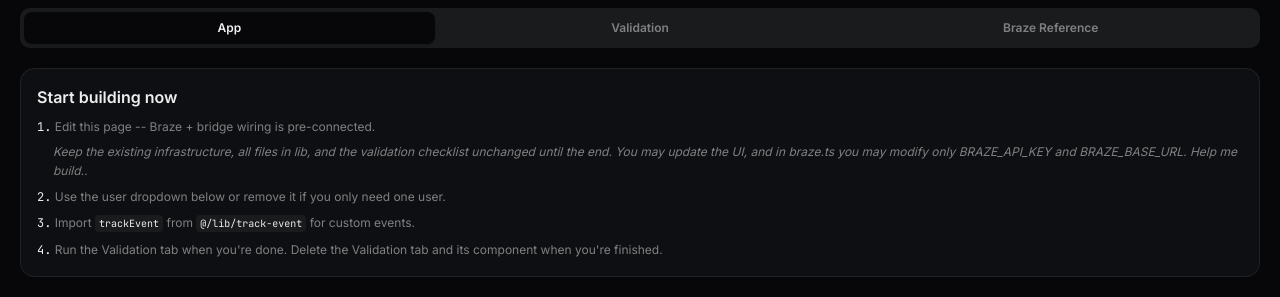
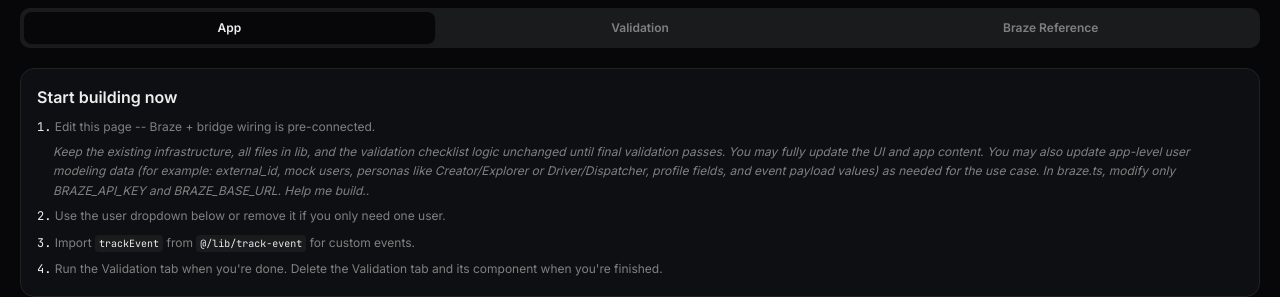
Before and after one commit to lilymaranto/v0-starter-template, a Next.js app: page / in a window 1280 px wide. Shown: the top 297 px of the page. Built offline with nearby package versions, Linux system fonts and the light colour scheme; no server answers.

Commit message:
Update app instructions to allow UI and user modeling edits.
Clarify the v0 guidance text so developers can modify app-level user IDs/personas while preserving infrastructure, validation logic, and restricted braze.ts config keys.

Co-authored-by: Cursor <cursoragent@cursor.com>

```diff
--- a/app/page.tsx
+++ b/app/page.tsx
@@ -372,9 +372,13 @@ export default function Home() {
                 page -- Braze + bridge wiring is pre-connected.
                 <p className="mt-1 pl-4 italic">
                   Keep the existing infrastructure, all files in lib, and the
-                  validation checklist unchanged until the end. You may update
-                  the UI, and in braze.ts you may modify only BRAZE_API_KEY and
-                  BRAZE_BASE_URL. Help me build..
+                  validation checklist logic unchanged until final validation
+                  passes. You may fully update the UI and app content. You may
+                  also update app-level user modeling data (for example:
+                  external_id, mock users, personas like Creator/Explorer or
+                  Driver/Dispatcher, profile fields, and event payload values)
+                  as needed for the use case. In braze.ts, modify only
+                  BRAZE_API_KEY and BRAZE_BASE_URL. Help me build..
                 </p>
               </li>
               <li>
--- a/page.tsx
+++ b/page.tsx
@@ -282,9 +282,13 @@ export default function Home() {
                 page -- Braze + bridge wiring is pre-connected.
                 <p className="mt-1 pl-4 italic">
                   Keep the existing infrastructure, all files in lib, and the
-                  validation checklist unchanged until the end. You may update
-                  the UI, and in braze.ts you may modify only BRAZE_API_KEY and
-                  BRAZE_BASE_URL. Help me build..
+                  validation checklist logic unchanged until final validation
+                  passes. You may fully update the UI and app content. You may
+                  also update app-level user modeling data (for example:
+                  external_id, mock users, personas like Creator/Explorer or
+                  Driver/Dispatcher, profile fields, and event payload values)
+                  as needed for the use case. In braze.ts, modify only
+                  BRAZE_API_KEY and BRAZE_BASE_URL. Help me build..
                 </p>
               </li>
               <li>
```
